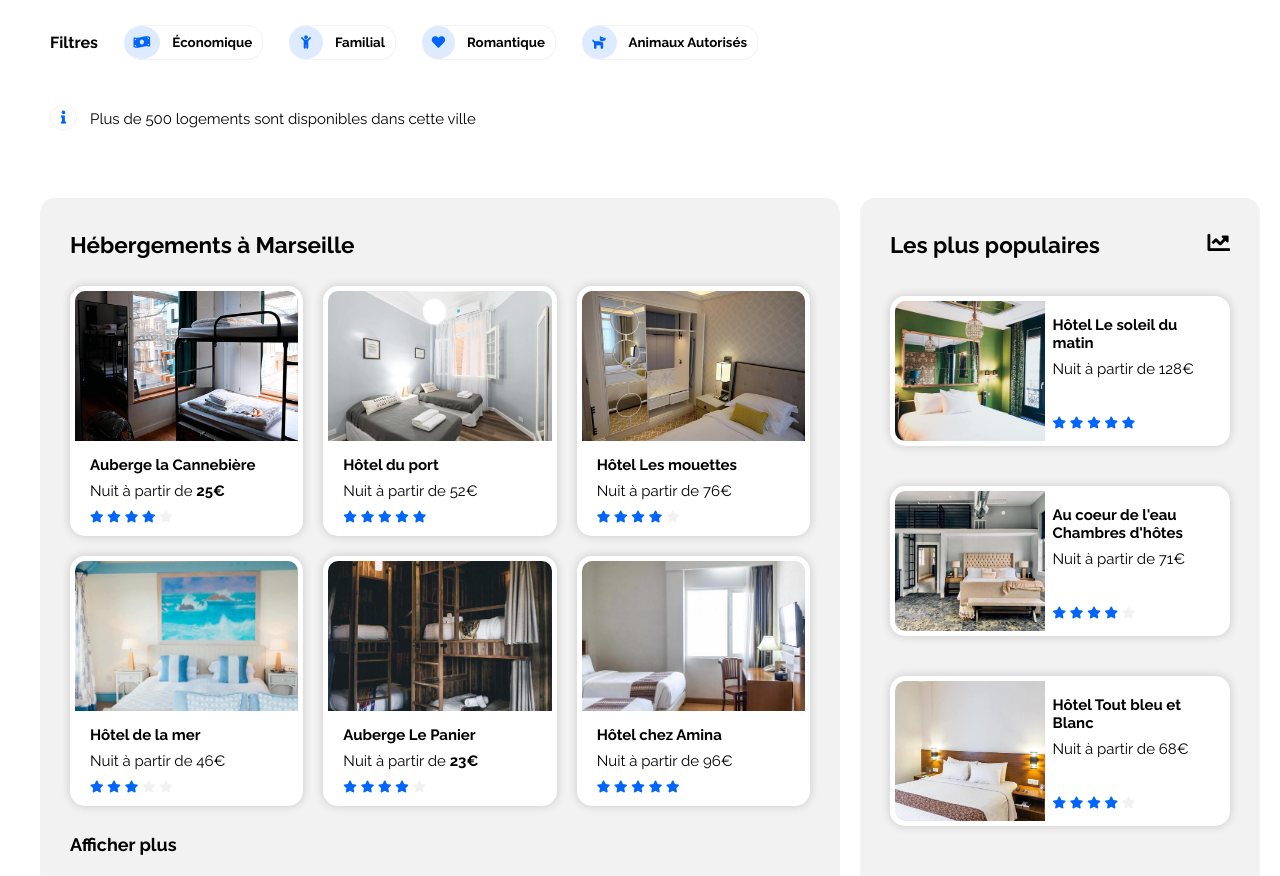
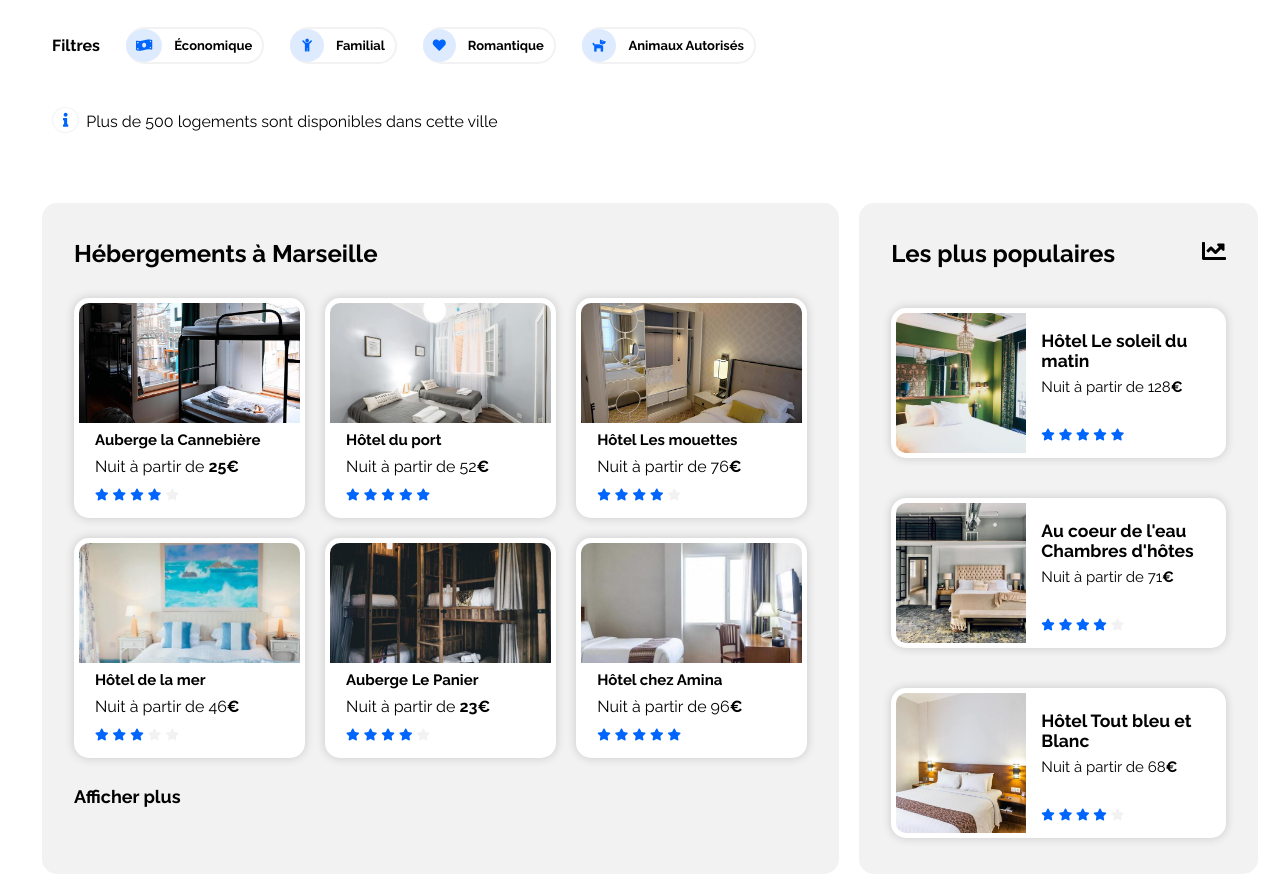
Before and after one commit to Claire-Lavigne/ClaireLavigne_2_02102020, a plain HTML site: page index.html in a window 1280 px wide. Shown: the part 263-1139 px from the top of the page. Drawn offline with Linux system fonts and the light colour scheme.

Commit message:
adjusting font size

```diff
--- a/assets/css/style.css
+++ b/assets/css/style.css
@@ -17,7 +17,7 @@ html {
 }
 
 body {
-  font-size: 15px;
+  font-size: 16px;
   margin: 0;
   padding: 0;
   width: 100%;
@@ -96,29 +96,30 @@ h1 span {
   display: block;
   margin: 2em 0;
 }
-.tags h2 {
-  font-size: 16px;
+.tags div {
+  font-weight: bold;
 }
 .tag {
   transition: all 0.5s ease;
   background: white;
-  border: 1px solid var(--alt-clr);
-  border-radius: 15px;
-  margin: 1em;
+  border: 2px solid var(--alt-clr);
+  border-radius: 25px;
+  margin: 0.5em 1em;
   margin-left: 0;
   font-weight: bold;
   text-transform: capitalize;
   padding: 0 10px;
+  font-size: 14px;
 }
 .tag i {
   position: relative;
   left: -12px;
   background: var(--clr-ltr);
   border-radius: 50%;
-  padding: 10px;
+  padding: 15px;
 }
 .tag i.fa-child {
-  padding: 10px 12px;
+  padding: 15px 17px;
 }
 .tag:hover {
   background: var(--clr-ltr);
@@ -128,7 +129,7 @@ i.fa-info {
   border: 1px solid var(--alt-clr);
   border-radius: 50%;
   padding: 5px 10px;
-  margin-right: 1em;
+  margin-right: 0.5em;
   float: left;
   position: relative;
   top: -5px;
@@ -153,6 +154,7 @@ form input {
   font-weight: bold;
   border: none;
   padding: 1em;
+  font-size: 16px;
 }
 form input:focus {
   outline: none;
@@ -201,10 +203,6 @@ form .search {
   box-shadow: 2px 2px 12px rgba(61, 40, 40, 0.4);
 }
 
-.low-price {
-  font-weight: bold;
-}
-
 .star-empty {
   color: var(--alt-clr);
 }
@@ -242,7 +240,7 @@ form .search {
   width: 100%;
 }
 .card-city .text-wrapper {
-  padding: 1em;
+  padding: 0.5em 1em;
 }
 .card-city h3,
 .card-city p {
@@ -270,24 +268,22 @@ form .search {
 }
 .card-popular .img-wrapper {
   height: 100%;
-  width: 150px;
+  width: 130px;
   margin: 0;
 }
 .card-popular img {
   object-fit: cover;
-  width: 150px;
+  width: 130px;
   height: 100%;
 }
 .card-popular .text-wrapper {
-  padding: 1em 0.5em;
-  padding-top: 0;
+  padding: 0 0 1em 1em;
   margin: 0;
+  font-size: 15px;
   position: relative;
 }
 .card-popular h3 {
   margin-bottom: 0;
-  margin-right: 0.2em;
-  font-size: 15px !important;
 }
 .card-popular p {
   margin-top: 0.5em;
@@ -302,21 +298,22 @@ form .search {
   border: none;
   display: inline-block;
   vertical-align: top;
-  margin: 10px 0 20px;
+  margin: 10px 0;
   width: 100%;
+  height: 180px;
 }
 .card-activities .img-wrapper {
-  height: 190px;
+  height: 120px;
   width: 100%;
   margin: 0;
 }
 .card-activities img {
   object-fit: cover;
-  height: 190px;
+  height: 120px;
   width: 100%;
 }
 .card-activities .text-wrapper {
-  margin: 0 0.5em;
+  margin: 0 0 0 1em;
 }
 
 /* FOOTER */
@@ -369,7 +366,14 @@ footer {
   }
 
   .tag {
-    margin: 0 0 0 0.5em;
+    font-size: 13px;
+    margin: 0 0 0 1em;
+  }
+  .tag i {
+    padding: 10px;
+  }
+  .tag i.fa-child {
+    padding: 10px 12px;
   }
 
   form {
@@ -414,7 +418,13 @@ footer {
     display: grid;
     grid-template-columns: repeat(2, 1fr);
   }
-
+.card-city {
+    height: 220px;
+}
+.card-city .img-wrapper,
+.card-city img {
+  height: 120px;
+}
   #activities .bloc {
     margin: 20px 0;
     padding: 1em;
@@ -433,7 +443,7 @@ footer {
     grid-template-areas:
       "big medium"
       "big small";
-    height: 480px;
+    height: 470px;
     margin: 1em 0;
   }
   .pattern-3-cards-inverted {
@@ -444,7 +454,7 @@ footer {
   }
   .big {
     grid-area: big;
-    height: 480px;
+    height: 470px;
   }
   .medium {
     grid-area: medium;
@@ -456,7 +466,7 @@ footer {
   }
   .big .img-wrapper,
   .big img {
-    height: 430px;
+    height: 420px;
   }
   .medium .img-wrapper,
   .medium img {
--- a/index.html
+++ b/index.html
@@ -38,7 +38,7 @@
                 <button type="button" class="search-icon"><i aria-label="Rechercher" class="fas fa-search fa-lg"></i></button>
             </form>
             <div class="tags">
-                <h2>Filtres</h2>
+                <div>Filtres</div>
                 <button class="tag"><i class="fas fa-money-bill-wave"></i>économique</button>
                 <button class="tag"><i class="fas fa-child"></i>familial</button>
                 <button class="tag"><i class="fas fa-heart"></i>romantique</button>
@@ -64,7 +64,7 @@
                             </div>
                             <div class="text-wrapper">
                                 <h3>Auberge la Cannebière</h3>
-                                <p>Nuit à partir de <span class="low-price">25€</span></p>
+                                <p>Nuit à partir de <strong>25€</strong></p>
                                 <span>
                                     <i class="fas fa-star"></i>
                                     <i class="fas fa-star"></i>
@@ -83,7 +83,7 @@
                             </div>
                             <div class="text-wrapper">
                                 <h3>Hôtel du port</h3>
-                                <p>Nuit à partir de <span>52€</span></p>
+                                <p>Nuit à partir de 52<strong>€</strong></p>
                                 <span>
                                     <i class="fas fa-star"></i>
                                     <i class="fas fa-star"></i>
@@ -102,7 +102,7 @@
                             </div>
                             <div class="text-wrapper">
                                 <h3>Hôtel Les mouettes</h3>
-                                <p>Nuit à partir de <span>76€</span></p>
+                                <p>Nuit à partir de 76<strong>€</strong></p>
                                 <span>
                                     <i class="fas fa-star"></i>
                                     <i class="fas fa-star"></i>
@@ -121,7 +121,7 @@
                             </div>
                             <div class="text-wrapper">
                                 <h3>Hôtel de la mer</h3>
-                                <p>Nuit à partir de <span>46€</span></p>
+                                <p>Nuit à partir de 46<strong>€</strong></p>
                                 <span>
                                     <i class="fas fa-star"></i>
                                     <i class="fas fa-star"></i>
@@ -140,7 +140,7 @@
                             </div>
                             <div class="text-wrapper">
                                 <h3>Auberge Le Panier</h3>
-                                <p>Nuit à partir de <span class="low-price">23€</span></p>
+                                <p>Nuit à partir de <strong>23€</strong></p>
                                 <span>
                                     <i class="fas fa-star"></i>
                                     <i class="fas fa-star"></i>
@@ -159,7 +159,7 @@
                             </div>
                             <div class="text-wrapper">
                                 <h3>Hôtel chez Amina</h3>
-                                <p>Nuit à partir de <span>96€</span></p>
+                                <p>Nuit à partir de 96<strong>€</strong></p>
                                 <span>
                                     <i class="fas fa-star"></i>
                                     <i class="fas fa-star"></i>
@@ -187,7 +187,7 @@
                             </div>
                             <div class="text-wrapper">
                                 <h3>Hôtel Le soleil du matin</h3>
-                                <p>Nuit à partir de <span>128€</span></p>
+                                <p>Nuit à partir de 128<strong>€</strong></p>
                                 <span class="vote">
                                     <i class="fas fa-star"></i>
                                     <i class="fas fa-star"></i>
@@ -206,7 +206,7 @@
                             </div>
                             <div class="text-wrapper">
                                 <h3>Au coeur de l'eau Chambres d'hôtes</h3>
-                                <p>Nuit à partir de <span>71€</span></p>
+                                <p>Nuit à partir de 71<strong>€</strong></p>
                                 <span class="vote">
                                     <i class="fas fa-star"></i>
                                     <i class="fas fa-star"></i>
@@ -225,7 +225,7 @@
                             </div>
                             <div class="text-wrapper">
                                 <h3>Hôtel Tout bleu et Blanc</h3>
-                                <p>Nuit à partir de <span>68€</span></p>
+                                <p>Nuit à partir de 68<strong>€</strong></p>
                                 <span class="vote">
                                     <i class="fas fa-star"></i>
                                     <i class="fas fa-star"></i>
```
